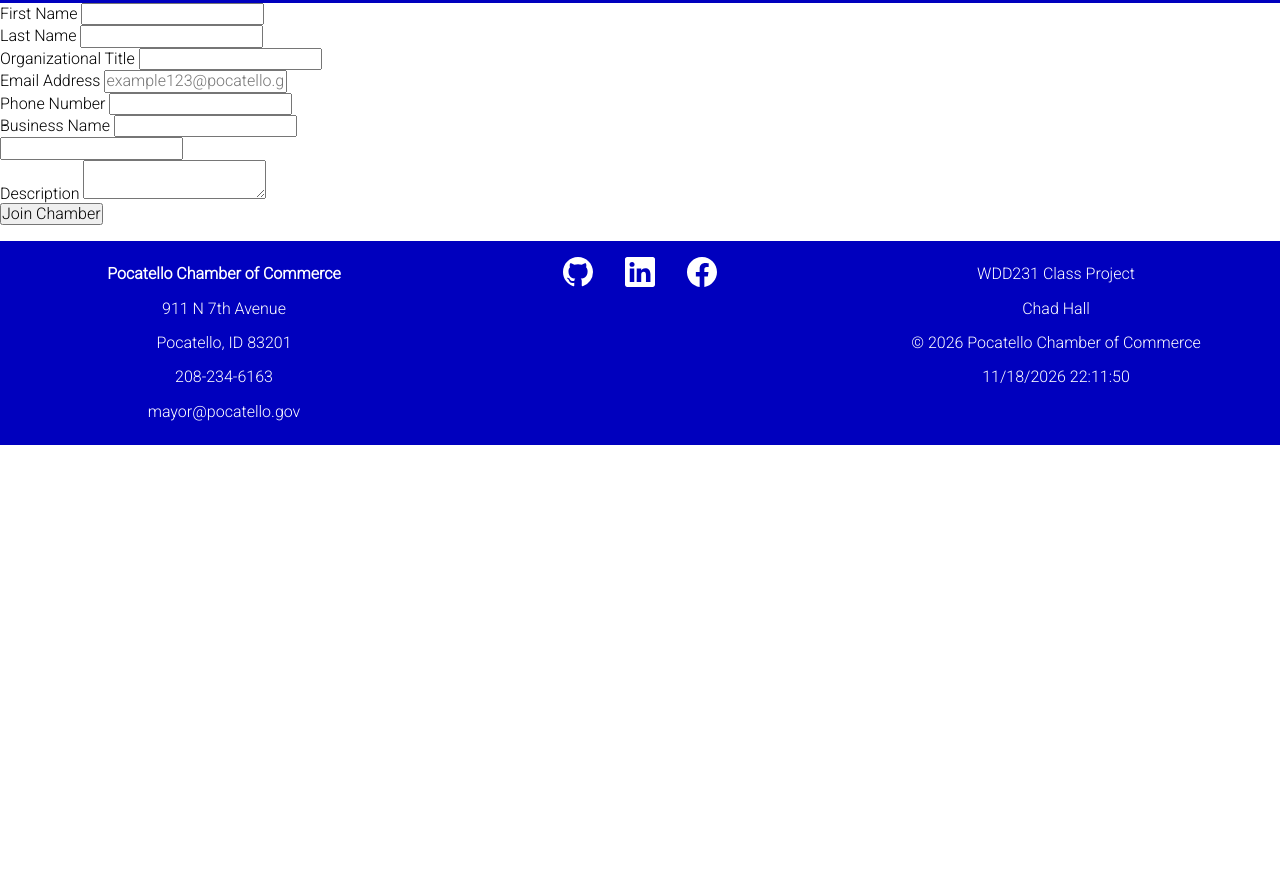
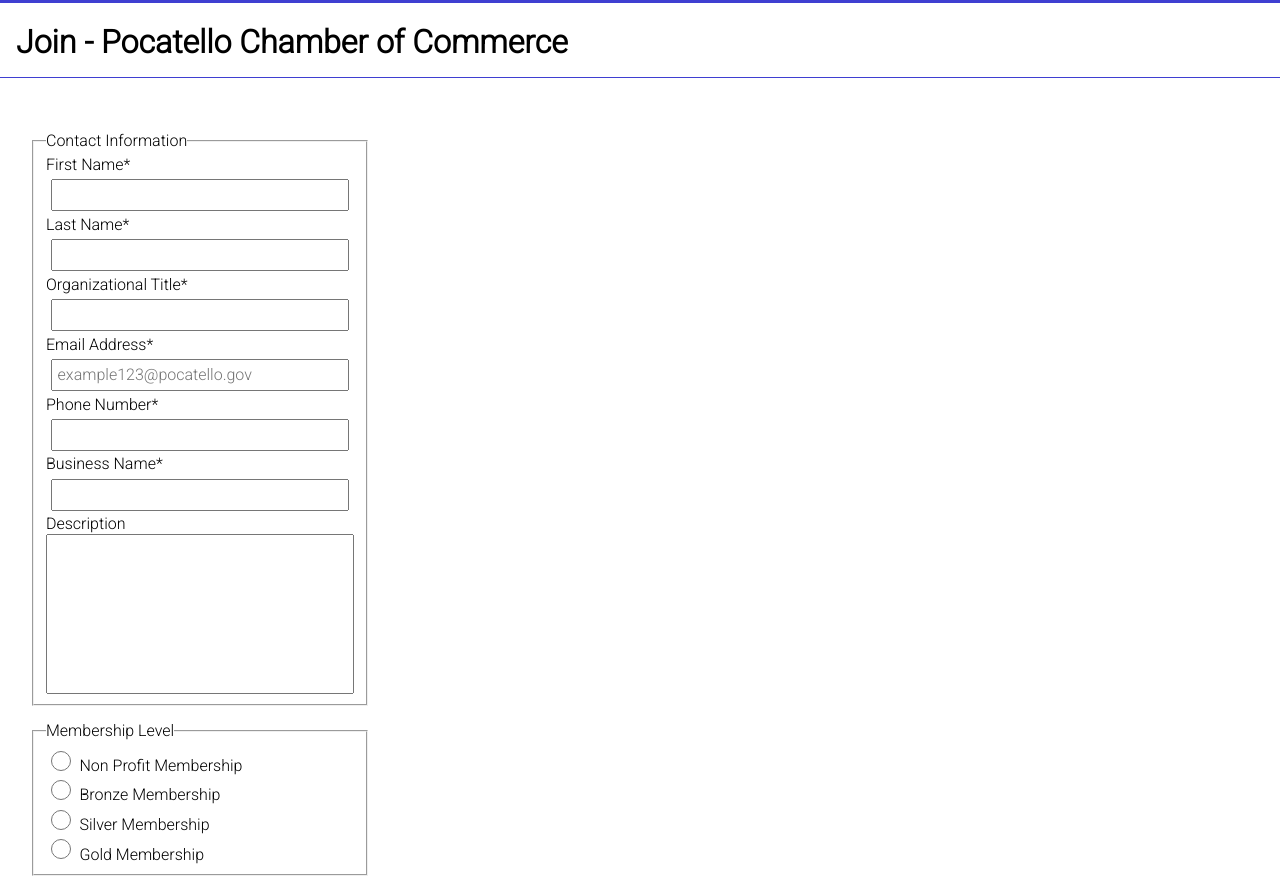
Before and after one commit to chadhall1313/wdd231, a plain HTML site: page chamber/join.html in a window 1280 px wide. Shown: the part 171-1051 px from the top of the page. Before the commit the page ends 800 px from the top, so only its background shows below. Drawn offline with Linux system fonts and the light colour scheme.

Commit message:
finished form and added js files

```diff
--- a/chamber/join.html
+++ b/chamber/join.html
@@ -36,44 +36,65 @@
             <li><a href="discover.html">Discover</a></li>
         </ul>
     </nav>
-    <main>
+    <main class="join">
+        <h1>Join - Pocatello Chamber of Commerce</h1>
         <form action="thankyou.html" method="get">
+            <fieldset class="input">
+                <legend>Contact Information</legend>
                 <div>
-                <label for="first-name">First Name</label>
+                    <label for="first-name">First Name*</label>
                     <input type="text" name="first-name" id="first-name" autocomplete="given-name" title="Your first name" required>
                 </div>
                 <div>
-                <label for="last-name">Last Name</label>
+                    <label for="last-name">Last Name*</label>
                     <input type="text" name="last-name" id="last-name" autocomplete="family-name" title="Your last name" required>
                 </div>
                 <div>
-                <label for="organizational-title">Organizational Title</label>
+                    <label for="organizational-title">Organizational Title*</label>
                     <input type="text" name="organizational-title" id="organizational-title" autocomplete="organization-title" title="At least 7 characters. Only letters, spaces, and hyphens" pattern="[A-Za-z -]{7,}" required>
                 </div>
                 <div>
-                <label for="email">Email Address</label>
+                    <label for="email">Email Address*</label>
                     <input type="email" name="email" id="email" autocomplete="email" title="Your email address" placeholder="example123@pocatello.gov" required>
                 </div>
                 <div>
-                <label for="phone">Phone Number</label>
+                    <label for="phone">Phone Number*</label>
                     <input type="tel" name="phone" id="phone" autocomplete="tel" title="Your phone number" required>
                 </div>
                 <div>
-                <label for="business">Business Name</label>
+                    <label for="business">Business Name*</label>
                     <input type="text" name="business" id="business" autocomplete="organization" title="Name of your organization" required>
-            </div>
-            <div>
-                <label for="membership-level"></label>
-                <input type="text">
                 </div>
                 <div>
                     <label for="description">Description</label>
                     <textarea name="description" id="description" title="Description of your business"></textarea>
                 </div>
-
+            </fieldset>
+            <fieldset>
+                <legend>Membership Level</legend>
+                <div>
+                    <input type="radio" name="membership-level" id="np" value="np" required>
+                    <label for="np">Non Profit Membership</label>
+                </div>
+                <div>
+                    <input type="radio" name="membership-level" id="bronze" value="bronze" required>
+                    <label for="bronze">Bronze Membership</label>
+                </div>
+                <div>
+                    <input type="radio" name="membership-level" id="silver" value="silver" required>
+                    <label for="silver">Silver Membership</label>
+                </div>
+                <div>
+                    <input type="radio" name="membership-level" id="gold" value="gold" required>
+                    <label for="gold">Gold Membership</label>
+                </div>
+            </fieldset>
             <input type="hidden" name="timestamp" id="timestamp">
             <button type="submit">Join Chamber</button>
         </form>
+        <aside>
+            <dialog id="membership-details"></dialog>
+        </aside>
     </main>
     <footer>
         <section>
--- /dev/null
+++ b/chamber/scripts/thankyou.js
@@ -0,0 +1,5 @@
+const page = document.querySelector("#results");
+
+// .get
+
+page.innerHTML = "";
--- a/chamber/styles/larger.css
+++ b/chamber/styles/larger.css
@@ -49,4 +49,8 @@
     .spotlights fieldset {
         margin-right: 1rem;
     }
+
+    .join {
+        grid-template-columns: 400px 1fr;
+    }
 }
--- a/chamber/styles/small.css
+++ b/chamber/styles/small.css
@@ -1,6 +1,6 @@
 :root {
-    --primary-color: rgb(0, 0, 190);
-    --secondary-color: rgb(214, 0, 0);
+    --primary-color: rgb(63, 63, 209);
+    --secondary-color: rgb(237, 13, 13);
     --other-color: white;
     --accent-color: gold;
     --thirdary-color: rgb(199, 199, 199);
@@ -161,7 +161,7 @@ p {
     gap: 1rem;
 }
 
-.menu button {
+.menu button, button[type="submit"] {
     width: 8rem;
     padding: .5rem;
     font-size: large;
@@ -171,7 +171,7 @@ p {
     border: 1px solid var(--primary-color);
 }
 
-.menu button:hover {
+.menu button:hover, button[type="submit"]:hover {
     cursor: pointer;
     box-shadow: 0 4px 12px rgba(0, 0, 0, 0.5);
 }
@@ -268,11 +268,41 @@ p {
 }
 
 
+/* JOIN */
 
+.join {
+    display: grid;
+    grid-template-columns: 1fr;
+}
 
+form {
+    padding: 1rem;
+}
 
+textarea {
+    resize: none;
+    height: 10rem;
+}
 
+.input div {
+    display: flex;
+    flex-direction: column;
+}
 
+input {
+    padding: .3rem;
+    margin: .3rem;
+}
+
+input[type="radio"] {
+    width: 20px;
+    height: 20px;
+    cursor: pointer;
+}
+
+fieldset {
+    margin: 1rem;
+}
 
 
 
@@ -281,7 +311,7 @@ p {
 h1 {
     padding: 0 0 1rem 1rem;
     border-bottom: 1px solid var(--primary-color);
-
+    grid-column: span 2;
 }
 
 
--- a/chamber/thankyou.html
+++ b/chamber/thankyou.html
@@ -20,7 +20,7 @@
     <link href="https://fonts.googleapis.com/css2?family=Roboto:ital,wght@0,300;1,300&display=swap" rel="stylesheet">
     <script src="scripts/navigation.js" defer></script>
     <script src="scripts/date.js" defer></script>
-    <!-- <script src="scripts/directory.js" defer></script> -->
+    <script src="scripts/thankyou.js" defer></script>
 </head>
 
 <body>
@@ -38,7 +38,7 @@
         </ul>
     </nav>
     <main>
-        <p>thanks bro</p>
+        <section id="results"></section>
     </main>
     <footer>
         <section>
```
Also changed, not shown: chamber/scripts/join.js (added). Lines whose indentation alone changed are shown as unchanged.
